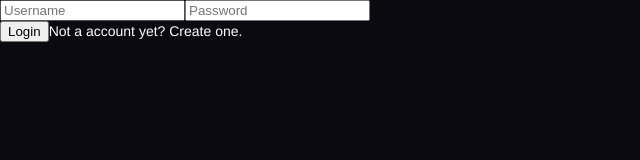
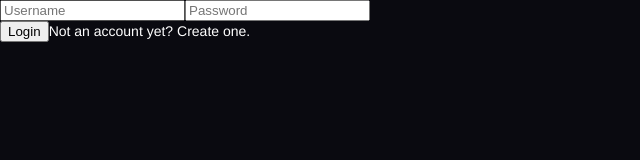
Before and after one commit to feluxerich/core, a Next.js app: page /login in a window 1280 px wide. Shown: the top 160 px of the page, without its empty margins (0-640 px from the left). Built offline with nearby package versions, Linux system fonts and the light colour scheme.

Commit message:
spelling error

```diff
--- a/components/pages/Login.tsx
+++ b/components/pages/Login.tsx
@@ -74,7 +74,7 @@ const Login = () => {
           Login
         </Button>
         <Link href="/signup" passHref>
-          <span className="mt-4 font-bold text-center cursor-pointer text-accent">Not a account yet? Create one.</span>
+          <span className="mt-4 font-bold text-center cursor-pointer text-accent">Not an account yet? Create one.</span>
         </Link>
       </div>
     </Full>
```
Also changed, not shown: 1 other file (tests, documents, lock files or other folders).
